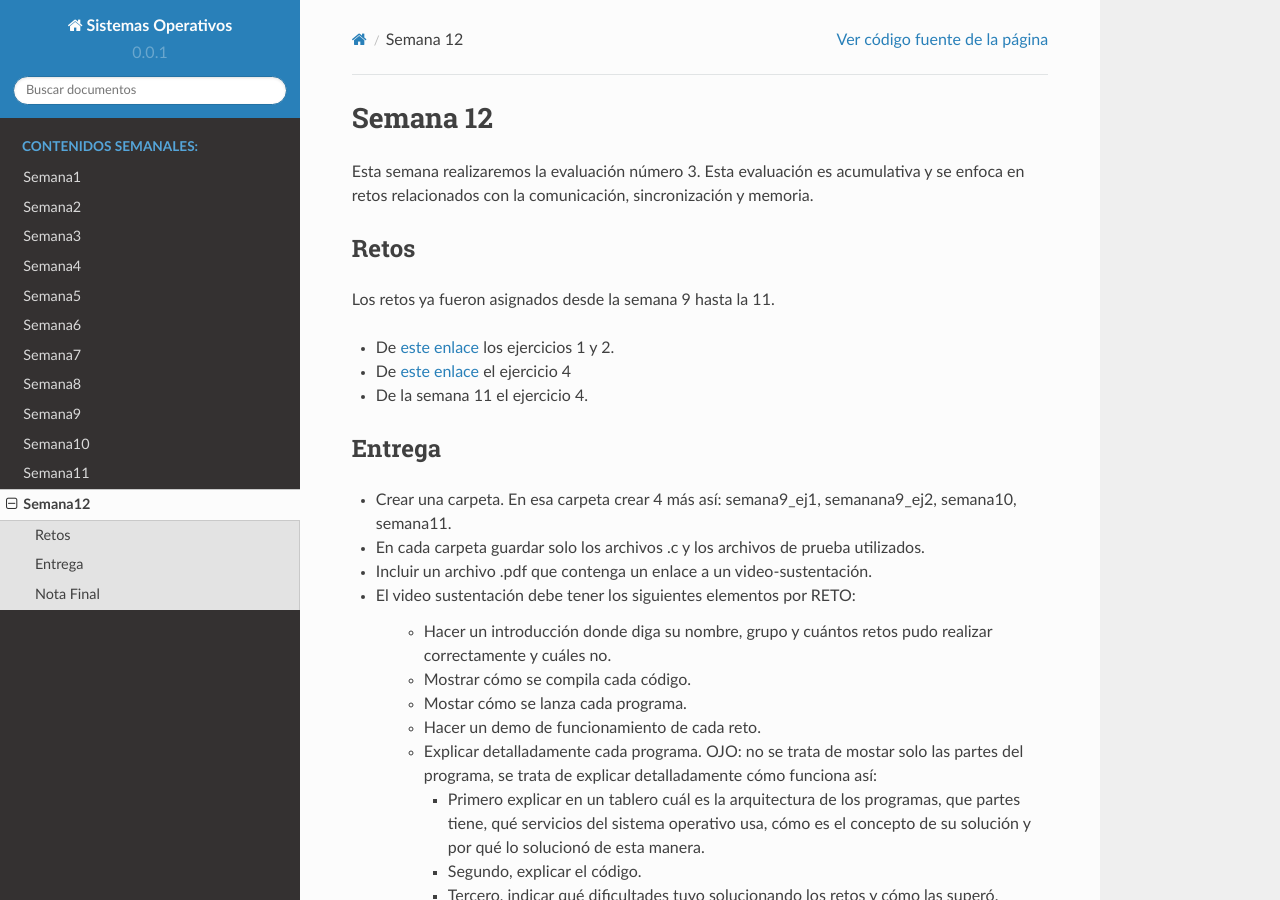
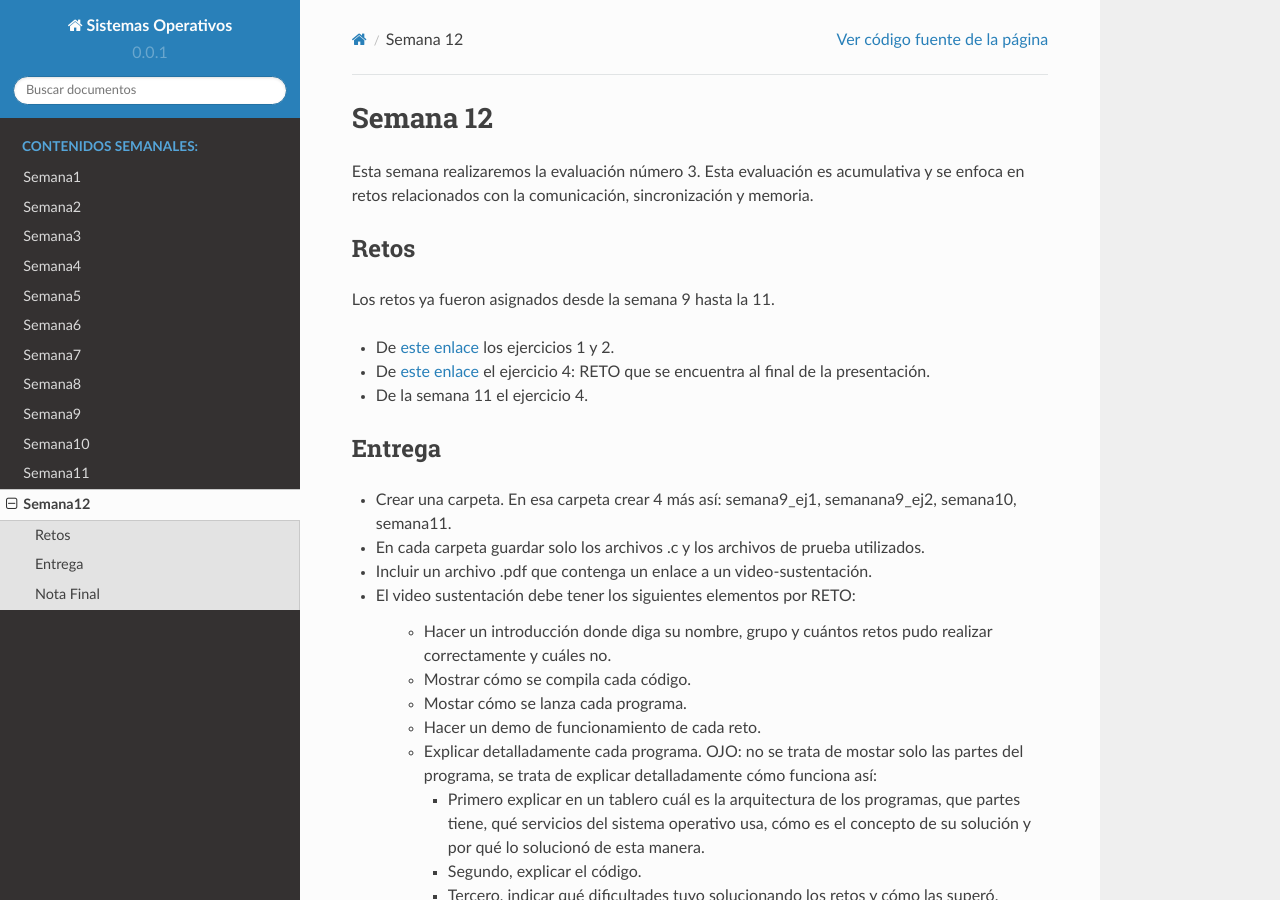
Before and after one commit to juanferfranco/sistemasoperativos, a Sphinx documentation site: the page built from docs/_semana12/semana12.rst, in a window 1280 px wide and 900 px high. Built offline with Sphinx 7.4.7 and the Read the Docs theme 2.0.0, drawn with Linux system fonts in a browser that asks for light colours.

Commit message:
update week 12

```diff
--- a/docs/_semana12/semana12.rst
+++ b/docs/_semana12/semana12.rst
@@ -10,7 +10,7 @@ Los retos ya fueron asignados desde la semana 9 hasta la 11.
 * De `este enlace <https://drive.google.com/open?id=1Xwed5QjfMS0zGVsQG8tVgL7aXQ8jxwZZUKN4tDurTDQ>`__
   los ejercicios 1 y 2.
 * De `este enlace <https://docs.google.com/presentation/d/1EfixM_Svf4z5tO_WYw1K7T2CH7ofUykifvB7b2LTqQk/edit?usp=sharing>`__
-  el ejercicio 4
+  el ejercicio 4: RETO que se encuentra al final de la presentación.
 * De la semana 11 el ejercicio 4.
 
 Entrega
```
